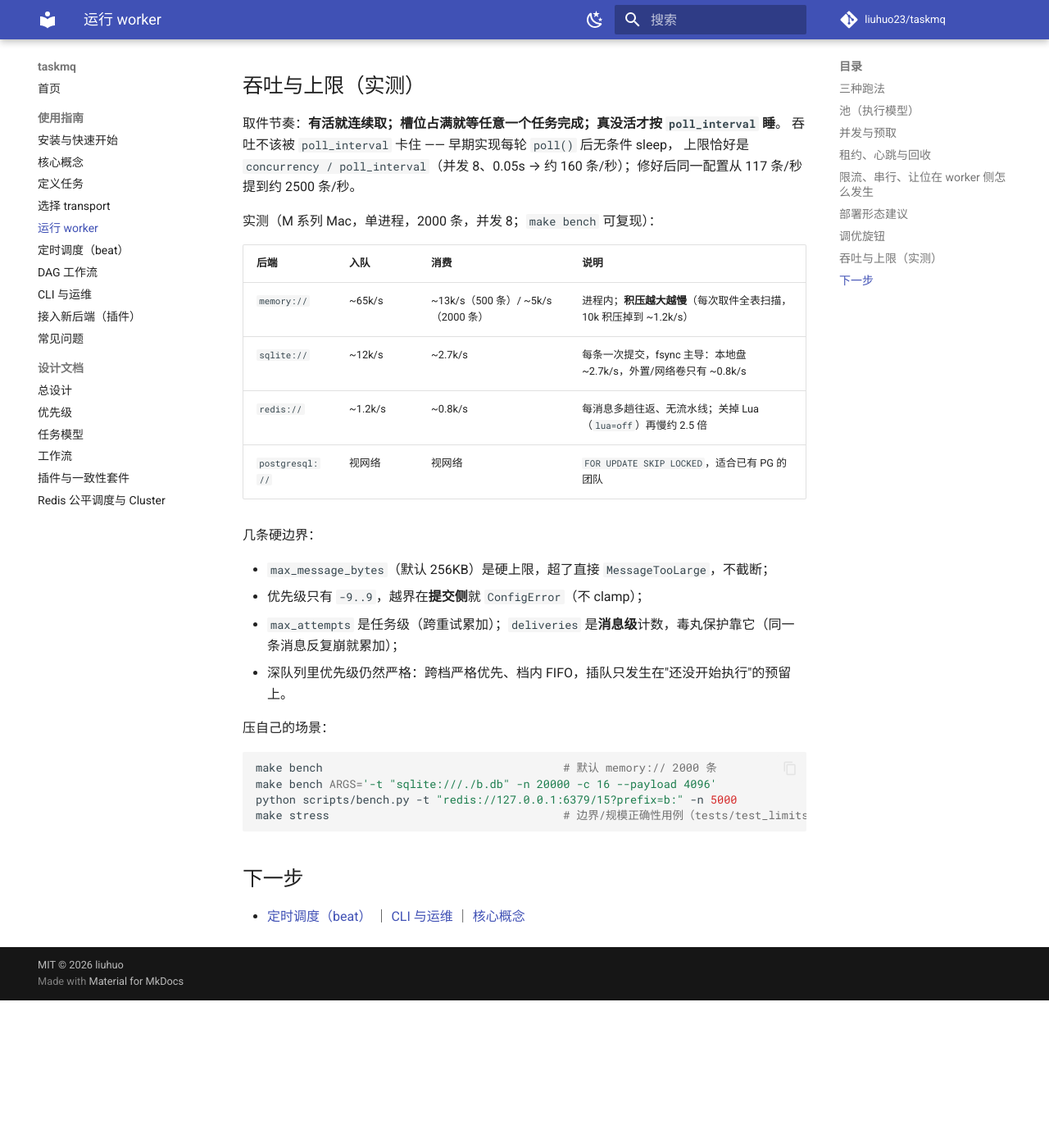
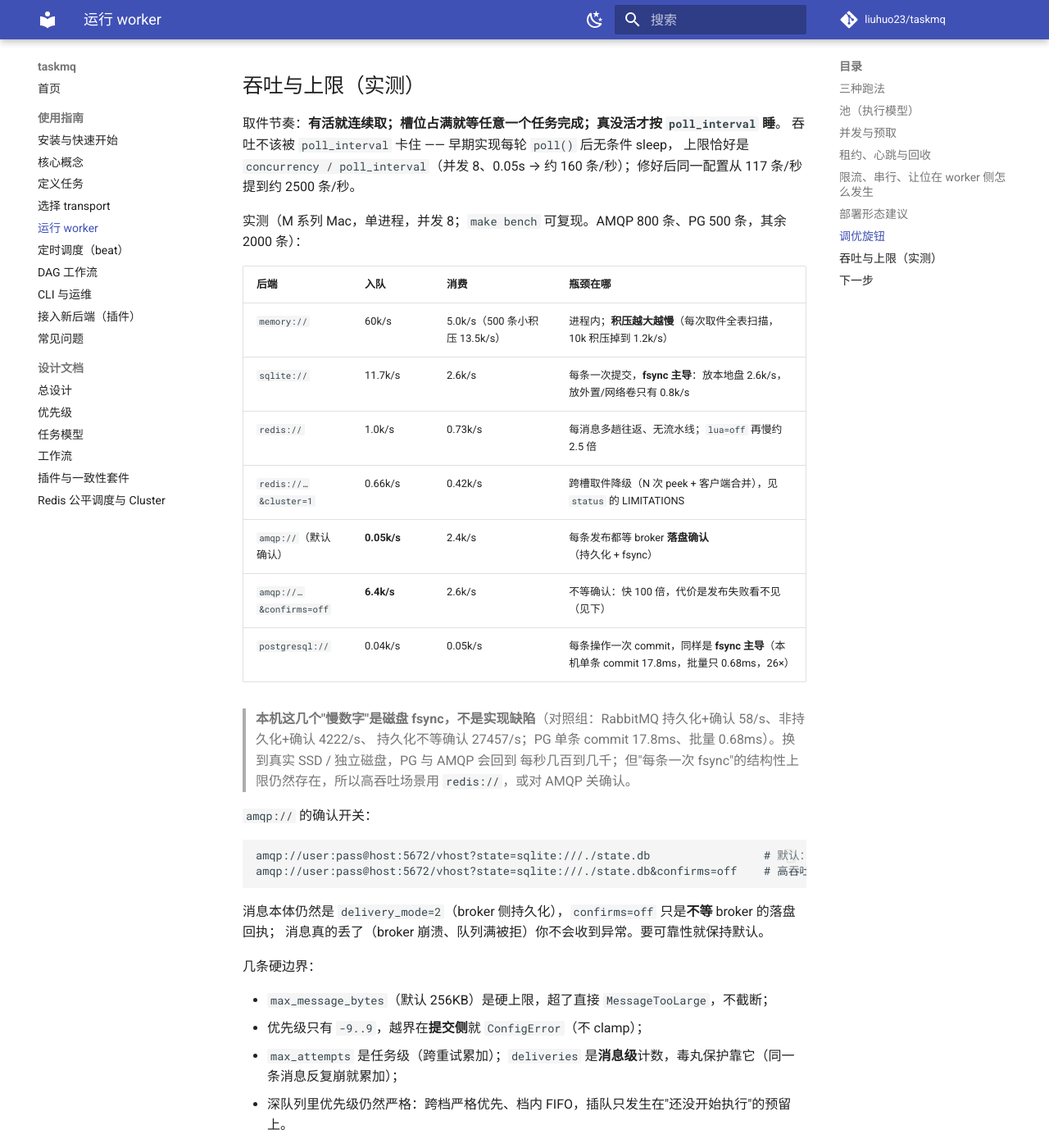
Before and after one commit to liuhuo23/taskmq, an MkDocs documentation site: the page built from docs/guide/workers.md, in a window 1280 px wide and 1400 px high, scrolled down 2442 px. Shown: the whole window at 82% size. Built offline with MkDocs 1.6.1 and Material for MkDocs 9.7.7, drawn with Linux system fonts in a browser that asks for light colours; comment, search, counter and statistics services are not loaded; before the commit the page ends 3662 px from its top, so only the background shows below that.

Commit message:
feat(amqp): RabbitMQ 压测 + ?confirms=off 逃生门（入队 0.05k/s → 6.4k/s）
压测（scripts/bench.py，本机容器，2000 条/并发 8）

- amqp:// 默认：入队 54/s、消费 2398/s —— 每条发布都等 broker 落盘确认（delivery_mode=2 + publisher confirm）

- 对照实验定位根因：持久化+确认 58/s、非持久化+确认 4222/s、持久化不等确认 27457/s

- postgresql://：入队 40/s、消费 50/s，同样每条一次 commit（本机单条 commit 17.8ms vs 批量 0.68ms，26x）

- 补齐 redis cluster（入队 0.66k/s、消费 0.42k/s）与全后端对照表

改动

- amqp://...&confirms=off：不等 publisher confirm（消息仍是 delivery_mode=2），本机入队 54 → 6439/s；代价是发布失败不可见，默认保持开确认

- tests/test_amqp_transport.py +2：开关真的生效 + 默认必须开确认

- 文档：workers.md 补全后端实测表与 fsync 根因；transports.md 与 skill 写清开关权衡；bench.py 参考量级

````diff
--- a/docs/guide/workers.md
+++ b/docs/guide/workers.md
@@ -111,14 +111,31 @@ taskmq status            # 队列深度 / 优先级分布 / WORKERS / LIMITATION
 吞吐不该被 `poll_interval` 卡住 —— 早期实现每轮 `poll()` 后无条件 sleep，
 上限恰好是 `concurrency / poll_interval`（并发 8、0.05s → 约 160 条/秒）；修好后同一配置从 117 条/秒提到约 2500 条/秒。
 
-实测（M 系列 Mac，单进程，2000 条，并发 8；`make bench` 可复现）：
+实测（M 系列 Mac，单进程，并发 8；`make bench` 可复现。AMQP 800 条、PG 500 条，其余 2000 条）：
 
-| 后端 | 入队 | 消费 | 说明 |
+| 后端 | 入队 | 消费 | 瓶颈在哪 |
 |---|---|---|---|
-| `memory://` | ~65k/s | ~13k/s（500 条）/ ~5k/s（2000 条） | 进程内；**积压越大越慢**（每次取件全表扫描，10k 积压掉到 ~1.2k/s） |
-| `sqlite://` | ~12k/s | ~2.7k/s | 每条一次提交，fsync 主导：本地盘 ~2.7k/s，外置/网络卷只有 ~0.8k/s |
-| `redis://` | ~1.2k/s | ~0.8k/s | 每消息多趟往返、无流水线；关掉 Lua（`lua=off`）再慢约 2.5 倍 |
-| `postgresql://` | 视网络 | 视网络 | `FOR UPDATE SKIP LOCKED`，适合已有 PG 的团队 |
+| `memory://` | 60k/s | 5.0k/s（500 条小积压 13.5k/s） | 进程内；**积压越大越慢**（每次取件全表扫描，10k 积压掉到 1.2k/s） |
+| `sqlite://` | 11.7k/s | 2.6k/s | 每条一次提交，**fsync 主导**：放本地盘 2.6k/s，放外置/网络卷只有 0.8k/s |
+| `redis://` | 1.0k/s | 0.73k/s | 每消息多趟往返、无流水线；`lua=off` 再慢约 2.5 倍 |
+| `redis://…&cluster=1` | 0.66k/s | 0.42k/s | 跨槽取件降级（N 次 peek + 客户端合并），见 `status` 的 LIMITATIONS |
+| `amqp://`（默认确认） | **0.05k/s** | 2.4k/s | 每条发布都等 broker **落盘确认**（持久化 + fsync） |
+| `amqp://…&confirms=off` | **6.4k/s** | 2.6k/s | 不等确认：快 100 倍，代价是发布失败看不见（见下） |
+| `postgresql://` | 0.04k/s | 0.05k/s | 每条操作一次 commit，同样是 **fsync 主导**（本机单条 commit 17.8ms，批量只 0.68ms，26×） |
+
+> **本机这几个"慢数字"是磁盘 fsync，不是实现缺陷**（对照组：RabbitMQ 持久化+确认 58/s、非持久化+确认 4222/s、
+> 持久化不等确认 27457/s；PG 单条 commit 17.8ms、批量 0.68ms）。换到真实 SSD / 独立磁盘，PG 与 AMQP 会回到
+> 每秒几百到几千；但"每条一次 fsync"的结构性上限仍然存在，所以高吞吐场景用 `redis://`，或对 AMQP 关确认。
+
+`amqp://` 的确认开关：
+
+```text
+amqp://user:pass@host:5672/vhost?state=sqlite:///./state.db                 # 默认：持久化发布 + 等确认
+amqp://user:pass@host:5672/vhost?state=sqlite:///./state.db&confirms=off    # 高吞吐：不等确认（发布失败不可见）
+```
+
+消息本体仍然是 `delivery_mode=2`（broker 侧持久化），`confirms=off` 只是**不等** broker 的落盘回执；
+消息真的丢了（broker 崩溃、队列满被拒）你不会收到异常。要可靠性就保持默认。
 
 几条硬边界：
 
````
Also changed, not shown: docs/guide/transports.md (+5 -0 lines), skills/taskmq/references/usage.md (+3 -2 lines), 4 other files.
